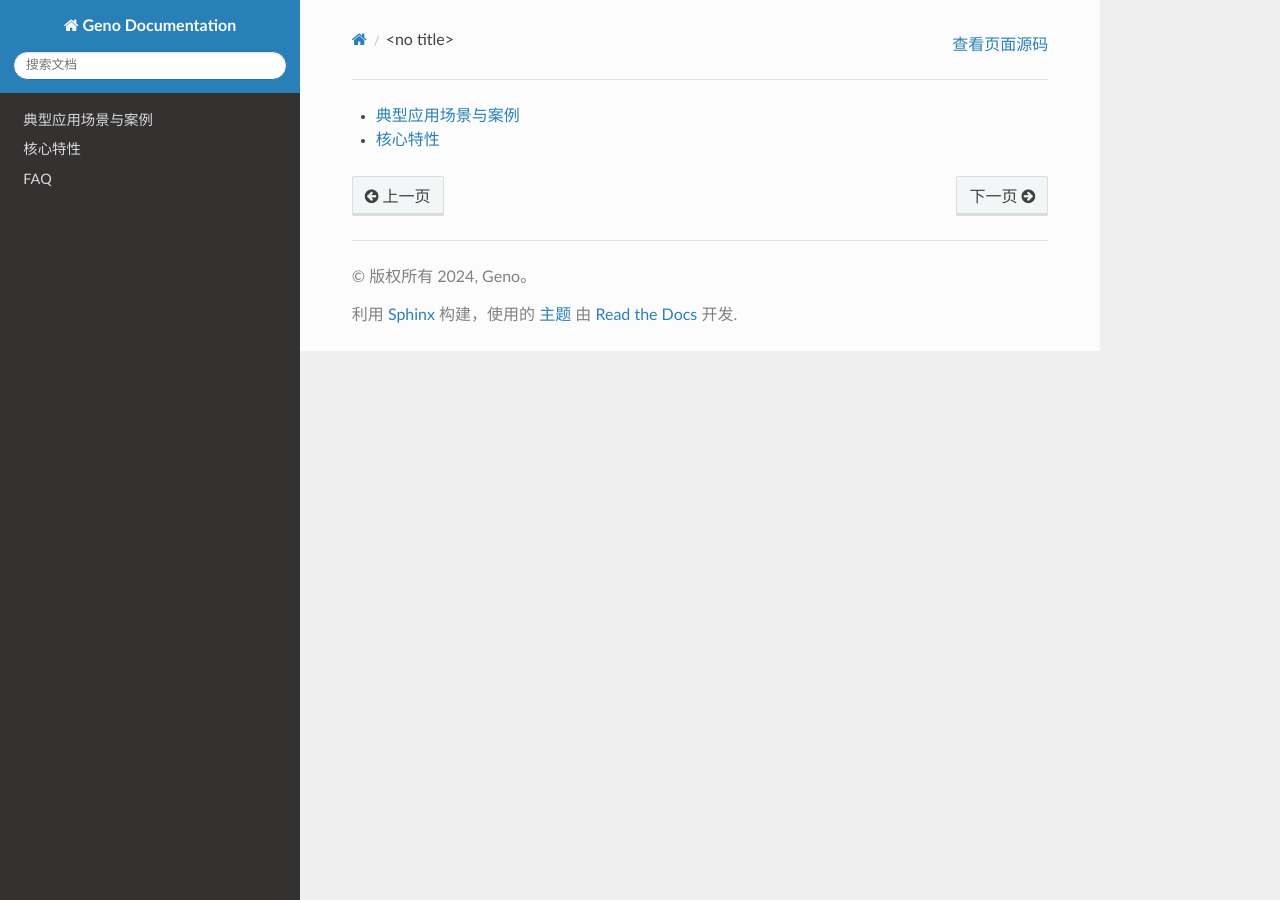
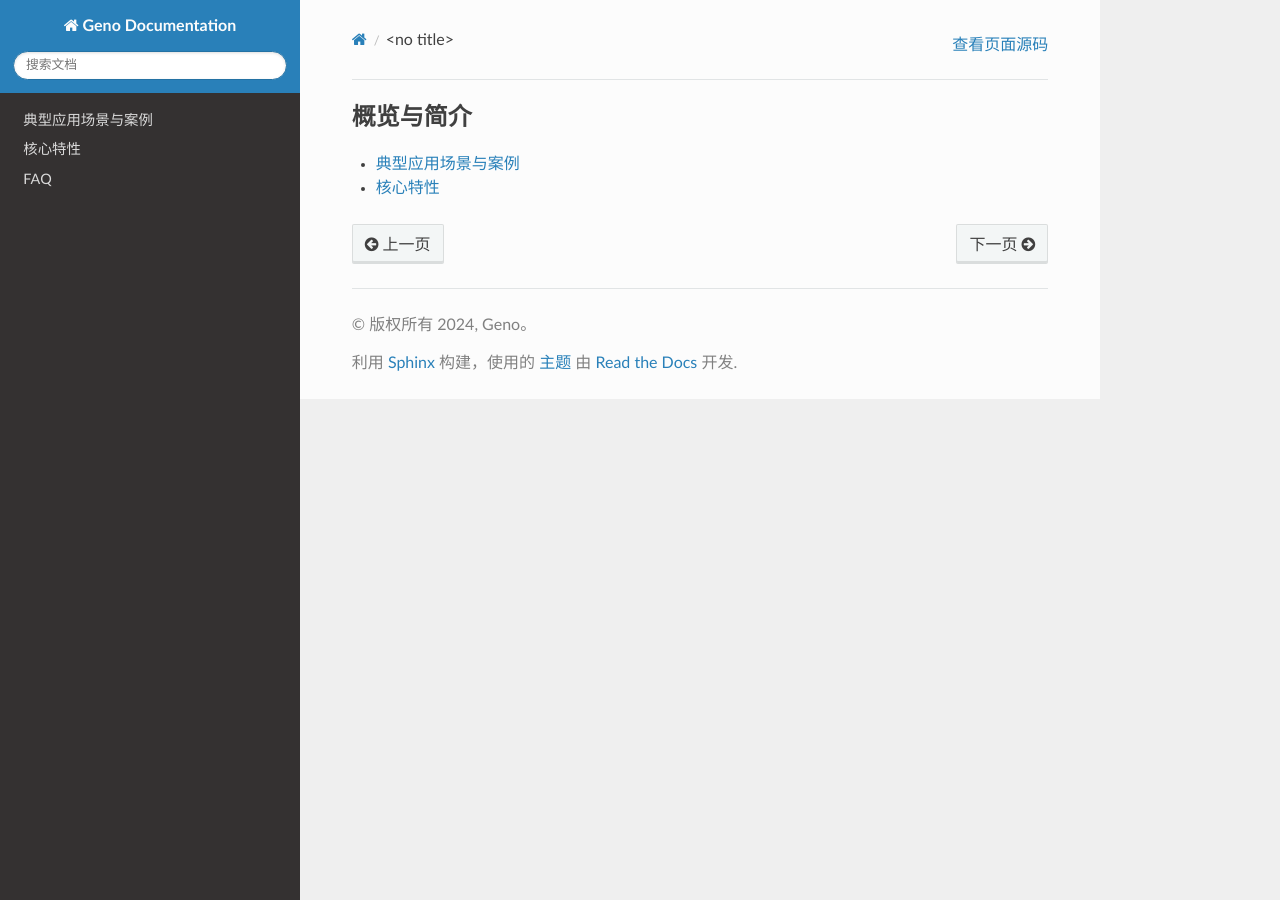
Before and after one commit to geno-labs/geno-docs, a Sphinx documentation site: the page built from source/intros/index.rst, in a window 1280 px wide. Built offline with Sphinx 7.4.7 and the Read the Docs theme 3.1.0, drawn with Linux system fonts in a browser that asks for light colours; pages that are not in the unit, such as notebooks, are missing from menus.

Commit message:
Update index.rst

```diff
--- a/source/intros/index.rst
+++ b/source/intros/index.rst
@@ -1,6 +1,7 @@
 
 .. toctree::
    :maxdepth: 2
+   :caption: 概览与简介
 
    cases.md
    feature.md
```
